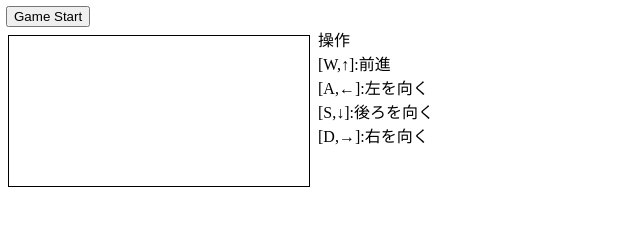
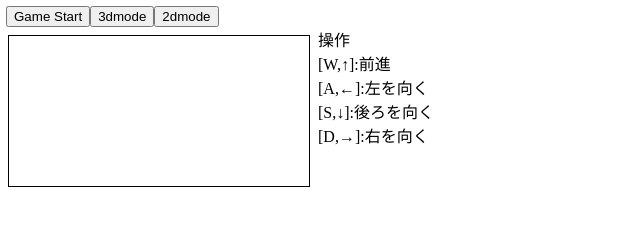
Before and after one commit to 26GKMU/Maze3D, a plain HTML site: page index.html in a window 1280 px wide. Shown: the whole page, without its empty margins (0-640 px from the left). Drawn offline with Linux system fonts and the light colour scheme.

Commit message:
資料追加

```diff
--- a/index.html
+++ b/index.html
@@ -11,8 +11,8 @@
 <body>
   <div style="display:flex;margin-top:6px;margin-left:6px">
     <button id="startButton" onclick="onclickmakemaze()">Game Start</button>
-    <!-- <button onclick="make3dm()">3dmode</button>
-    <button onclick="make2dm()">2dmode</button> -->
+    <button onclick="make3dm()">3dmode</button>
+    <button onclick="make2dm()">2dmode</button>
     <div id="level" style="min-width: 100px;margin-left: 8px;"></div>
   </div>
   <div style="display:inline-flex">
```
Also changed, not shown: 1 other file.
